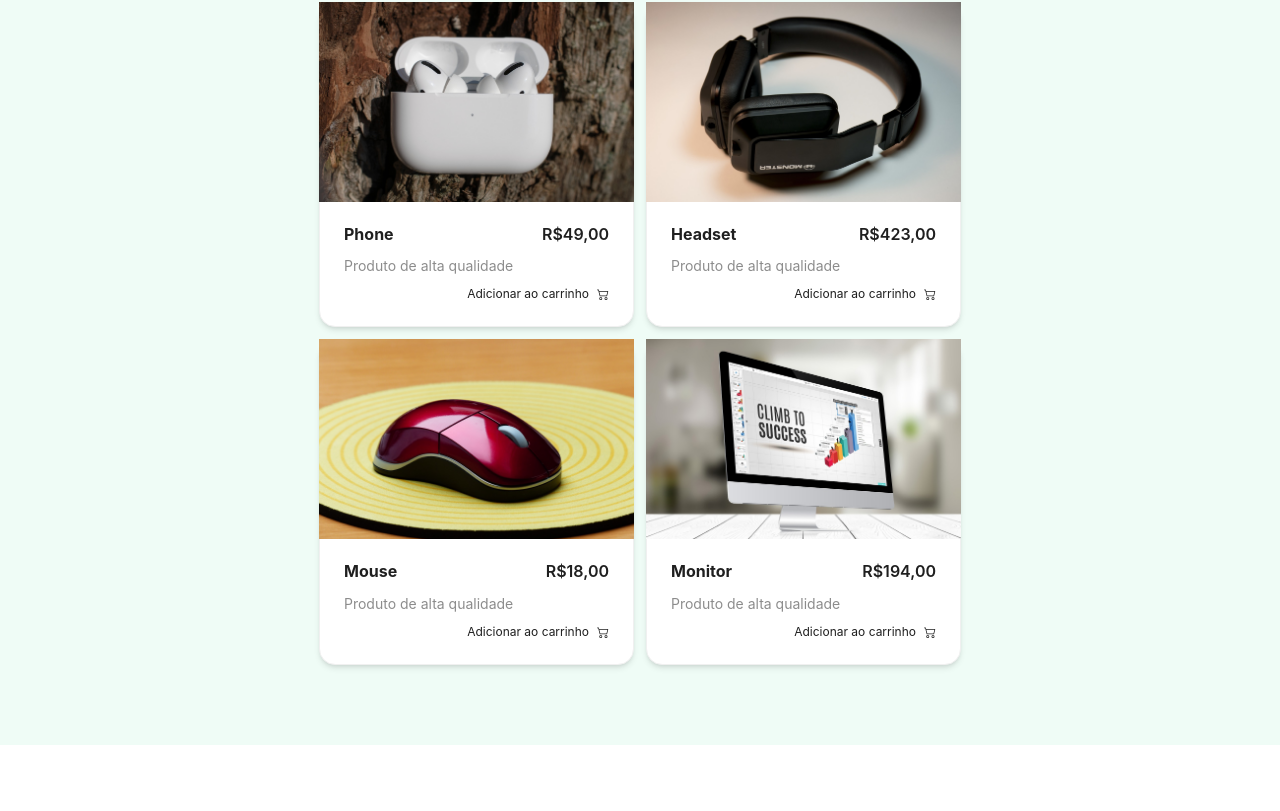
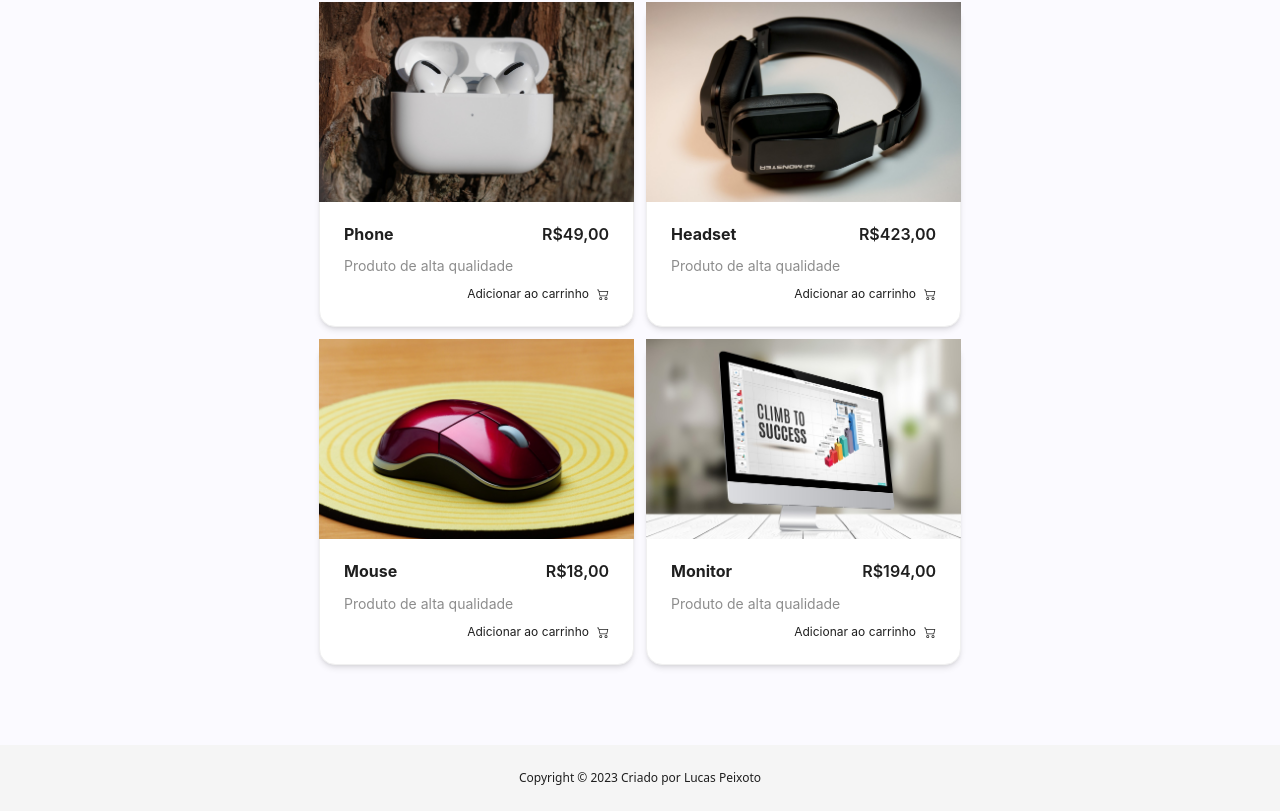
Before and after one commit to lucasptcastro/e-commerce, a Next.js app: page / in a window 1280 px wide. Shown: the part 1951-2762 px from the top of the page. Before the commit the page ends 2696 px from the top, so only its background shows below. Built offline with nearby package versions, Linux system fonts and the light colour scheme.

Commit message:
✨ feat: added footer

```diff
--- a/src/pages/layout.tsx
+++ b/src/pages/layout.tsx
@@ -1,6 +1,9 @@
 import Head from "next/head";
 import Navbar from "../components/Navbar";
 import Header from "../components/Header";
+
+import { Layout } from "antd";
+const { Footer } = Layout;
 
 export const metadata = {
   title: "E-commerce",
@@ -22,10 +25,13 @@ export default function RootLayout({
 
       <main>
         <Navbar />
-        <div className="flex flex-col py-20 gap-[3rem] px-[15.5%] bg-[#EFFCF6] min-h-screen responsive:justify-center responsive:px-[4%]">
+        <div className="flex flex-col py-20 gap-[3rem] px-[15.5%] bg-bodyBg min-h-screen responsive:justify-center responsive:px-[4%]">
           <Header breadcrumb={props} />
           {children}
         </div>
+        <Footer className="flex flex-wrap text-[1.5vh] justify-center">
+          Copyright &copy; 2023 Criado por Lucas Peixoto
+        </Footer>
       </main>
     </>
   );
```
